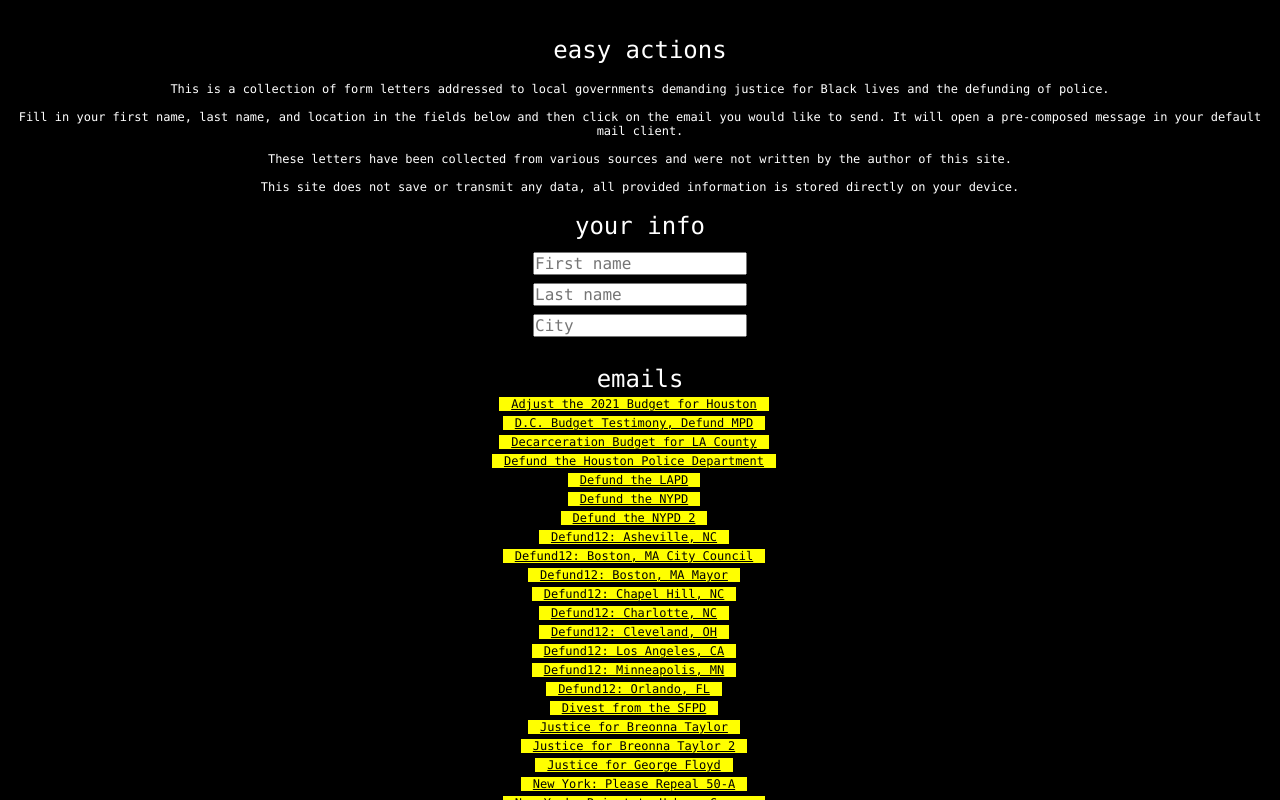
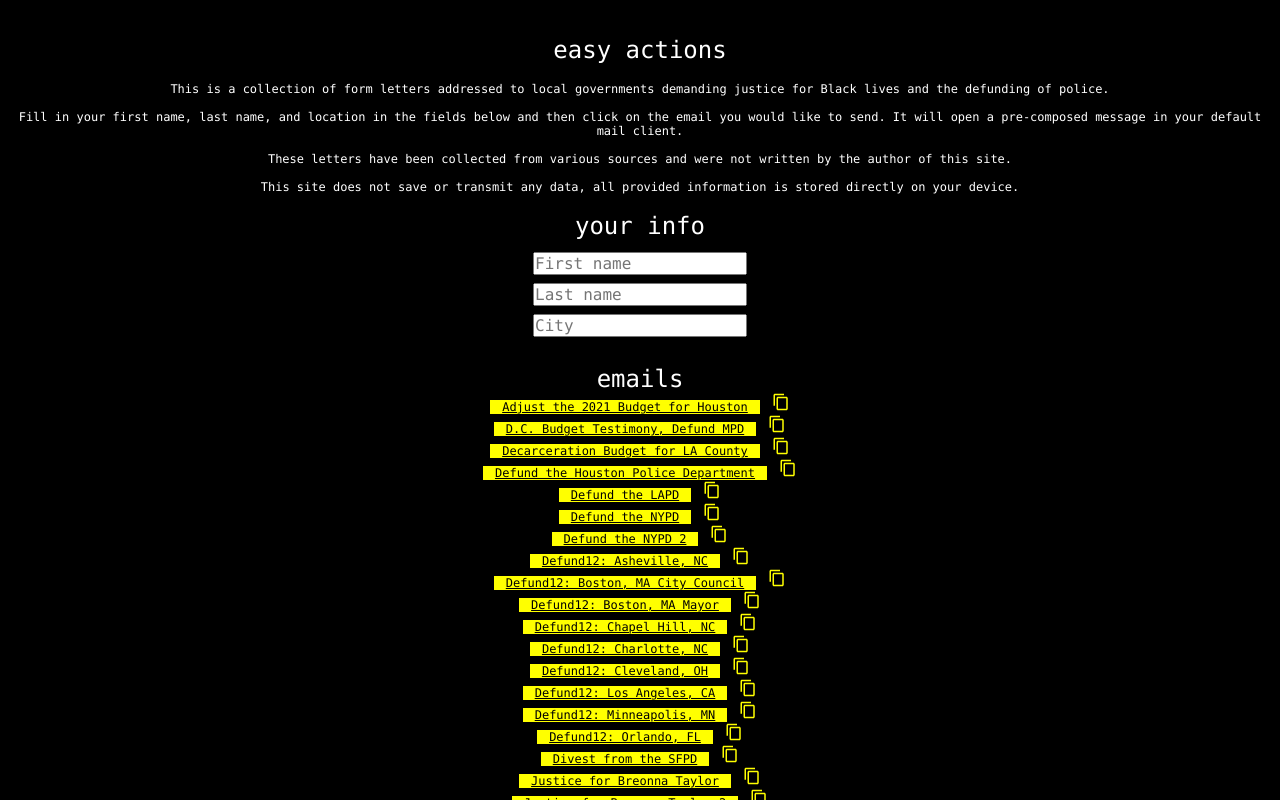
Before and after one commit to nathanielgrossman/easy_actions, a React (Vite) app: page / in a window 1280 px wide. Shown: the top 800 px of the page. Built offline with nearby package versions, Linux system fonts and the light colour scheme.

Commit message:
add copy to clipboard library

```diff
--- a/package.json
+++ b/package.json
@@ -48,6 +48,7 @@
     "@types/jest": "^26.0.0",
     "components": "^0.1.0",
     "react": "^16.13.1",
+    "react-copy-to-clipboard": "^5.0.2",
     "react-dom": "^16.13.1",
     "styled-components": "^5.1.1"
   },
--- a/src/components/EmailLink.tsx
+++ b/src/components/EmailLink.tsx
@@ -1,5 +1,8 @@
 import React, { useMemo, useState, useCallback } from "react";
 import styled from "styled-components";
+
+// @ts-ignore
+import { CopyToClipboard } from "react-copy-to-clipboard";
 
 import Copy from "./Copy";
 
@@ -50,25 +53,19 @@
     }, 1000);
   }, [linkInfo]);
 
-  const setError = useCallback(() => {
-    setStatus("red");
-    alert("There was an error while copying this email. Sorry!");
-    setTimeout(() => {
-      setStatus(undefined);
-    }, 1000);
-  }, []);
-
-  const copyAction = useCallback(
-    () => generateCopyableEmail(linkInfo, name, location, setSuccess, setError),
-    [linkInfo, name, location, setSuccess, setError]
+  const copyableEmail = useMemo(
+    () => generateCopyableEmail(linkInfo, name, location),
+    [linkInfo, name, location]
   );
 
   return (
     <div style={{ alignItems: "center" }}>
       <Link href={link}>{linkInfo.title}</Link>
-      {/* <CopyButton onClick={copyAction}>
-        <Copy color={status} />
-      </CopyButton> */}
+      <CopyToClipboard text={copyableEmail} onCopy={setSuccess}>
+        <CopyButton>
+          <Copy color={status} />
+        </CopyButton>
+      </CopyToClipboard>
     </div>
   );
 };
--- a/src/utils.tsx
+++ b/src/utils.tsx
@@ -26,9 +26,7 @@
 export const generateCopyableEmail = (
   linkInfo: LinkInfo,
   name: string,
-  location: string,
-  successCallback: () => void,
-  errorCallback: () => void
+  location: string
 ) => {
   const email = `
 To: ${linkInfo.to},
@@ -51,5 +49,5 @@
 
 Body: ${decodeURIComponent(linkInfo.getBody(name, location))}
   `;
-  navigator.clipboard.writeText(email).then(successCallback, errorCallback);
+  return email;
 };
```
Also changed, not shown: 1 other file (tests, documents, lock files or other folders).
